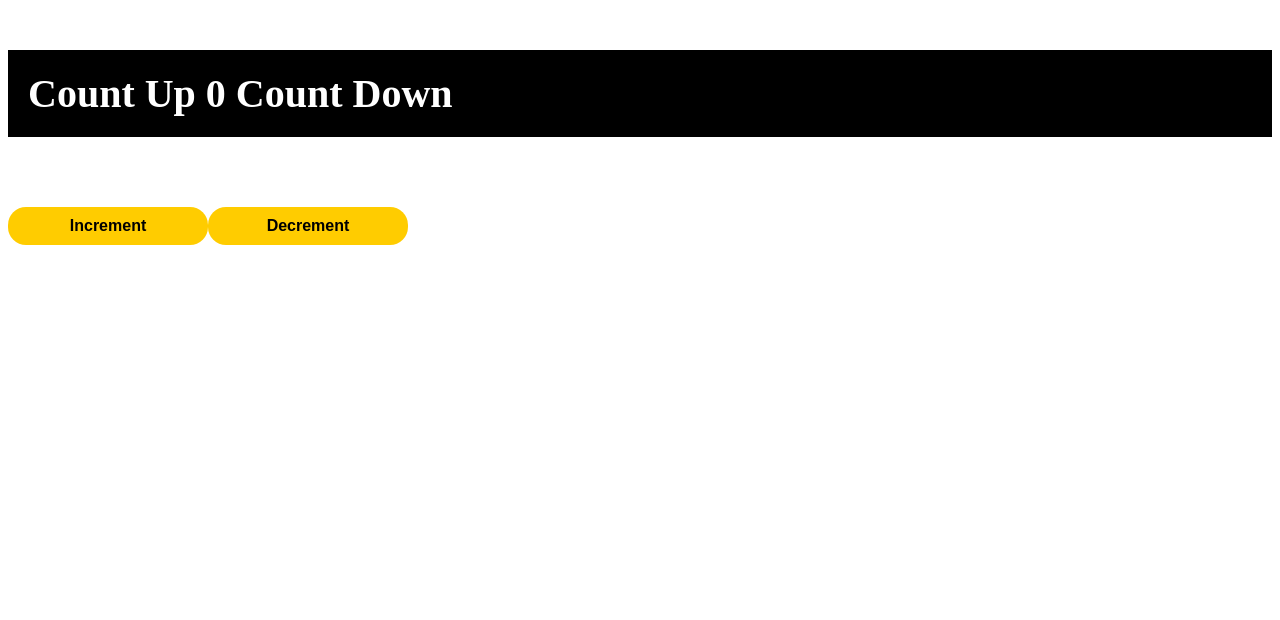
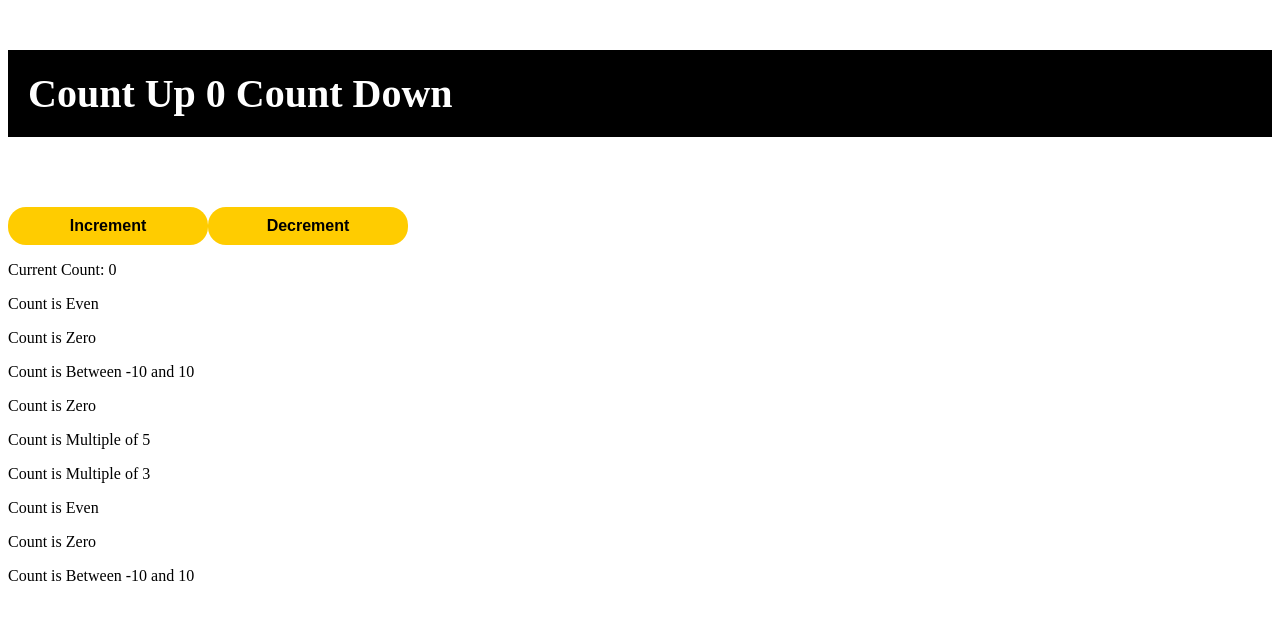
Before and after one commit to realMoyosore/react-app, a React (Create React App) app: page / in a window 1280 px wide. Shown: the top 620 px of the page. Built offline with nearby package versions, Linux system fonts and the light colour scheme.

Commit message:
count function updated

```diff
--- a/src/App.js
+++ b/src/App.js
@@ -14,6 +14,16 @@ const CounterButtons = ({ count, setCount }) => {
     <>
       <button onClick={increment}>Increment</button>
       <button onClick={decrement}>Decrement</button>
+      <p>Current Count: {count}</p>
+      <p>Count is {count % 2 === 0 ? 'Even' : 'Odd'}</p>
+      <p>Count is {count > 0 ? 'Positive' : count < 0 ? 'Negative' : 'Zero'}</p>
+      <p>Count is {count > 10 ? 'Greater than 10' : count < -10 ? 'Less than -10' : 'Between -10 and 10'}</p>
+      <p>Count is {count === 0 ? 'Zero' : count > 0 ? 'Positive' : 'Negative'}</p>
+      <p>Count is {count % 5 === 0 ? 'Multiple of 5' : 'Not a multiple of 5'}</p>
+      <p>Count is {count % 3 === 0 ? 'Multiple of 3' : 'Not a multiple of 3'}</p>
+      <p>Count is {count % 2 === 0 ? 'Even' : 'Odd'}</p>
+      <p>Count is {count > 0 ? 'Positive' : count < 0 ? 'Negative' : 'Zero'}</p>
+      <p>Count is {count > 10 ? 'Greater than 10' : count < -10 ? 'Less than -10' : 'Between -10 and 10'}</p>
     </>
   );
 }
```
